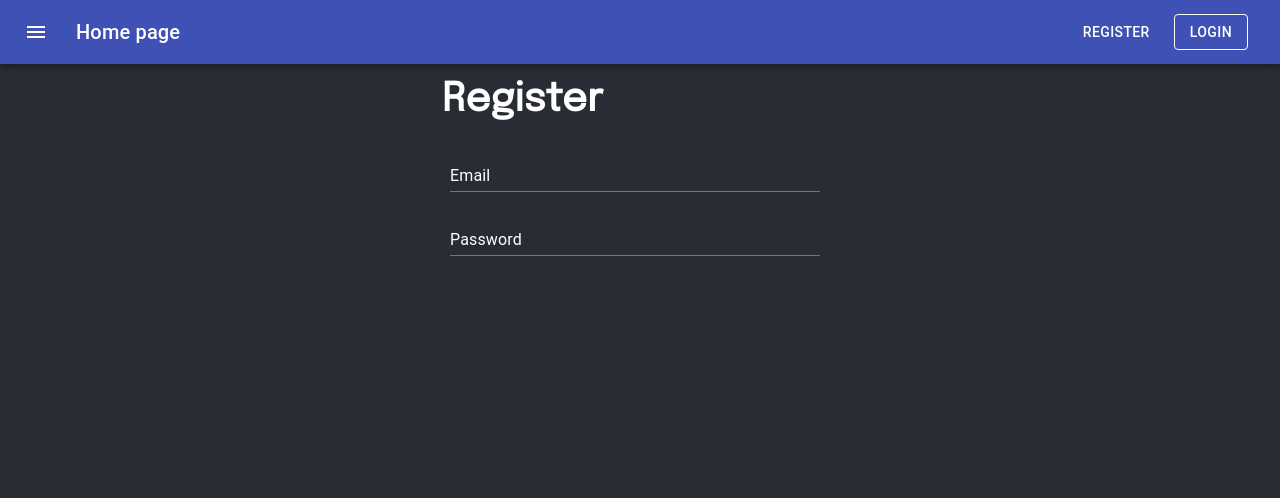
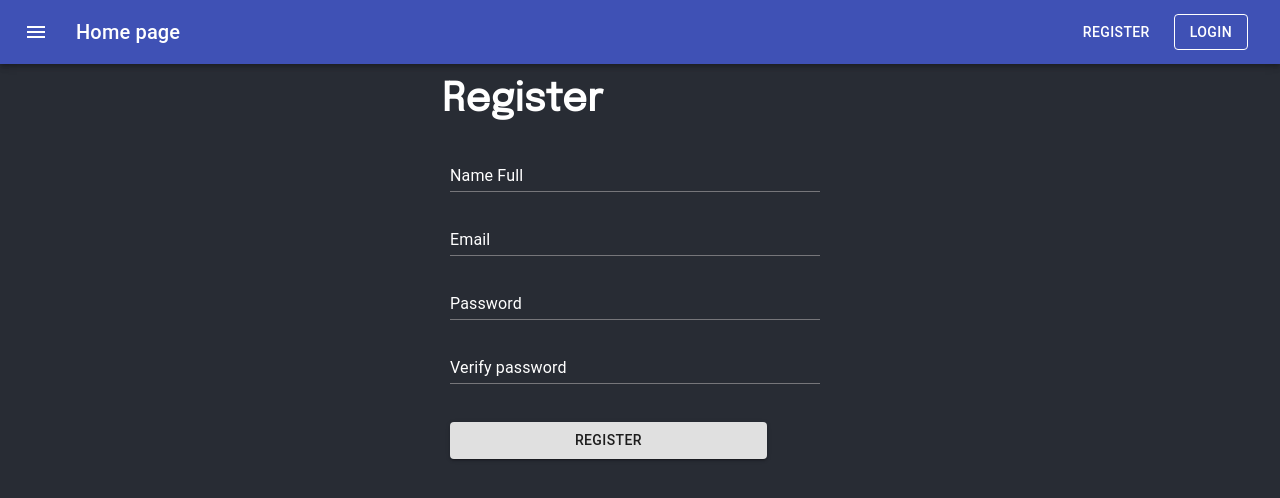
Before and after one commit to StyvenSoft/user-authentication, a React (Create React App) app in the folder frontend/: page /Register in a window 1280 px wide. Shown: the top 498 px of the page. Built offline with nearby package versions, Linux system fonts and the light colour scheme; no server answers.

Commit message:
Intance input useState form register

```diff
--- a/frontend/src/components/auth/Register.js
+++ b/frontend/src/components/auth/Register.js
@@ -1,7 +1,8 @@
 import { Container } from '@material-ui/core'
-import React from 'react'
+import React,  { useState } from 'react'
 import { makeStyles } from '@material-ui/core/styles';
 import TextField from '@material-ui/core/TextField';
+import Button from '@material-ui/core/Button';
 
 const useStyles = makeStyles((theme) => ({
     root: {
@@ -25,20 +26,51 @@ const useStyles = makeStyles((theme) => ({
 
 export default function Register() {
     const classes = useStyles();
+    const [displayName, setDisplayName] = useState();
+    const [email, setEmail] = useState();
+    const [password, setPassword] = useState();
+    const [passwordCheck, setPasswordCheck] = useState();
+
+    const submit = async (e) => {
+        e.preventDefault();
+    }
 
     return (
         <div>
             <Container maxWidth="xs">
                 <h2>Register</h2>
-                <form className={classes.root} noValidate autoComplete="off">
-                    <TextField id="standard-basic" label="Email" className={classes.textfield} />
+                <form className={classes.root} noValidate autoComplete="off" onSubmit={submit}>
+                    <TextField
+                        id="standard-basic"
+                        label="Name Full"
+                        className={classes.textfield}
+                        onChange={(e) => setDisplayName(e.target.value)}
+                    />
+                    <TextField
+                        id="standard-basic"
+                        label="Email"
+                        className={classes.textfield}
+                        onChange={(e) => setEmail(e.target.value)}
+                    />
                     <TextField
                         id="standard-password-input"
                         label="Password"
                         type="password"
                         autoComplete="current-password"
                         className={classes.textfield}
+                        onChange={(e) => setPassword(e.target.value)}
                     />
+                    <TextField
+                        id="standard-password-input"
+                        label="Verify password"
+                        type="password"
+                        autoComplete="current-password"
+                        className={classes.textfield}
+                        onChange={(e) => setPasswordCheck(e.target.value)}
+                    />
+                    <Button variant="contained" style={{width: '80%', marginTop: '30px'}}>
+                        Register
+                    </Button>
                 </form>
             </Container>
         </div>
```
